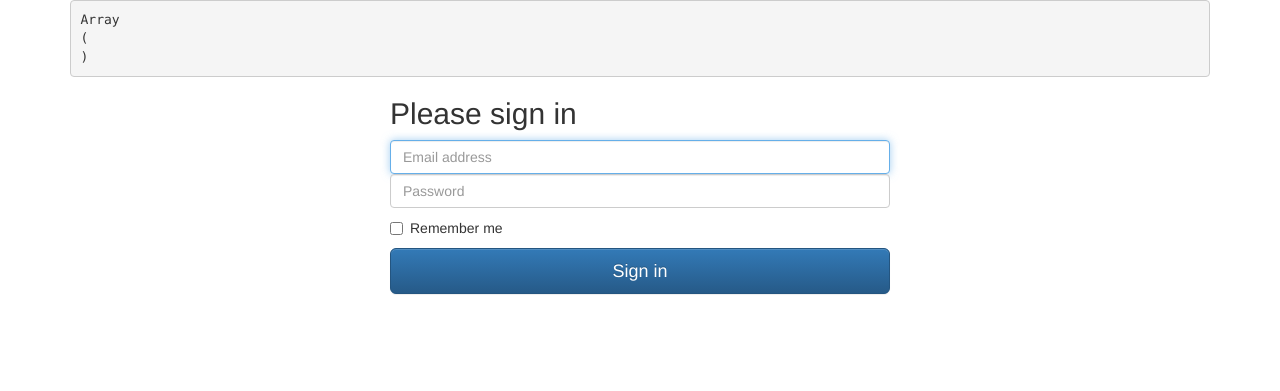
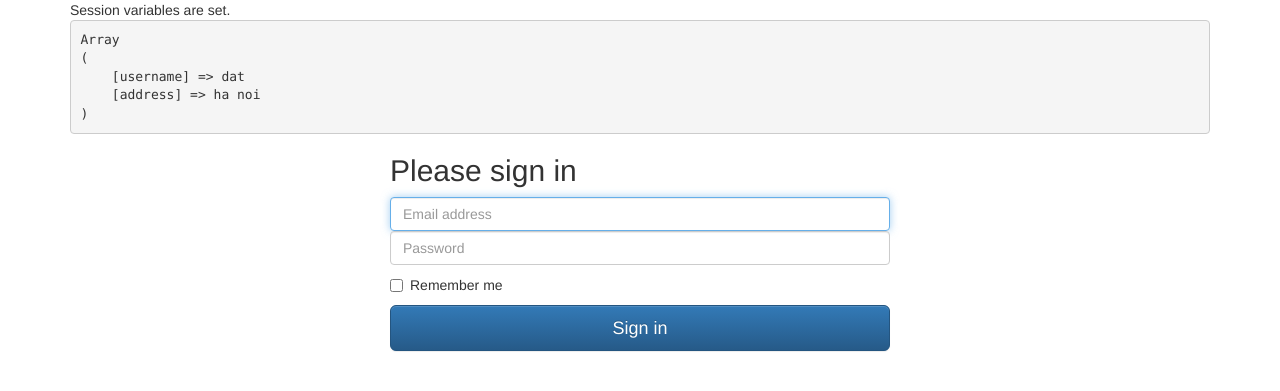
Before and after one commit to dathalongbay/techmaster1, a PHP site: page / in a window 1280 px wide. Shown: the top 391 px of the page. Run offline with PHP 8.4, Linux system fonts and the light colour scheme.

Commit message:
xoa 2 file

```diff
--- a/session/index.php
+++ b/session/index.php
@@ -21,6 +21,13 @@ session_start();
 <div class="container">
 
     <?php
+
+    // Set session variables
+    $_SESSION["username"] = "dat";
+    $_SESSION["address"] = "ha noi";
+    echo "Session variables are set.";
+
+
     echo "<pre>";
     print_r($_SESSION);
     echo "</pre>";
--- a/session/pull.php
+++ /dev/null
@@ -1,2 +0,0 @@
-<?php
-echo "pull.php";
```
Also changed, not shown: session/index2.php (deleted, +0 -7 lines).
